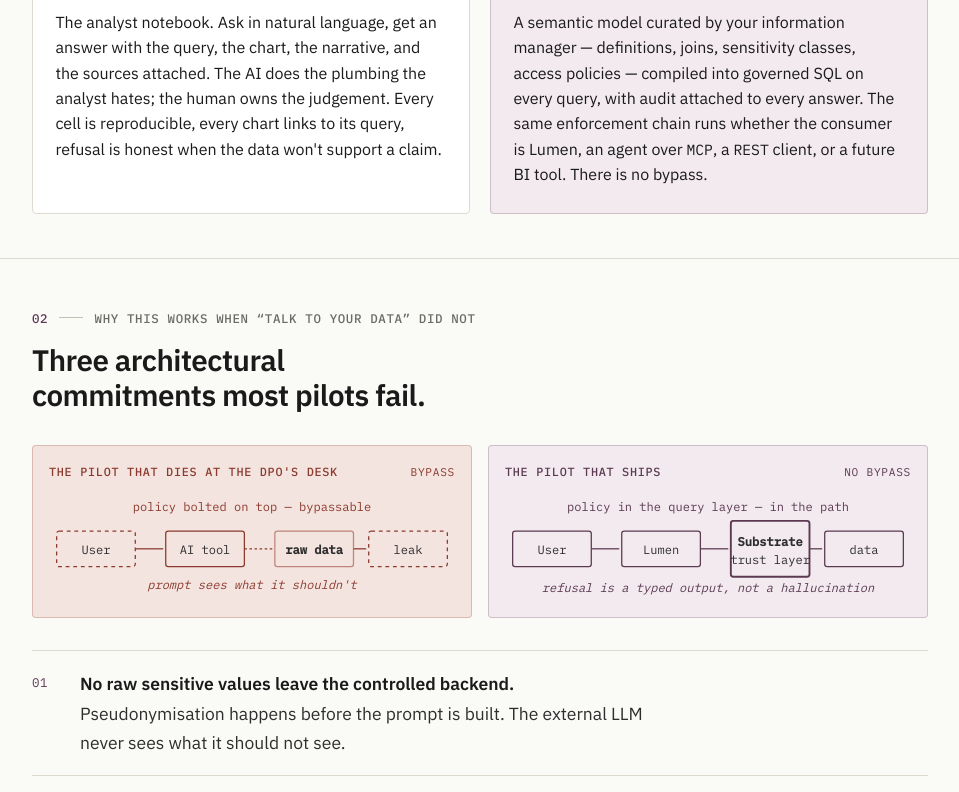
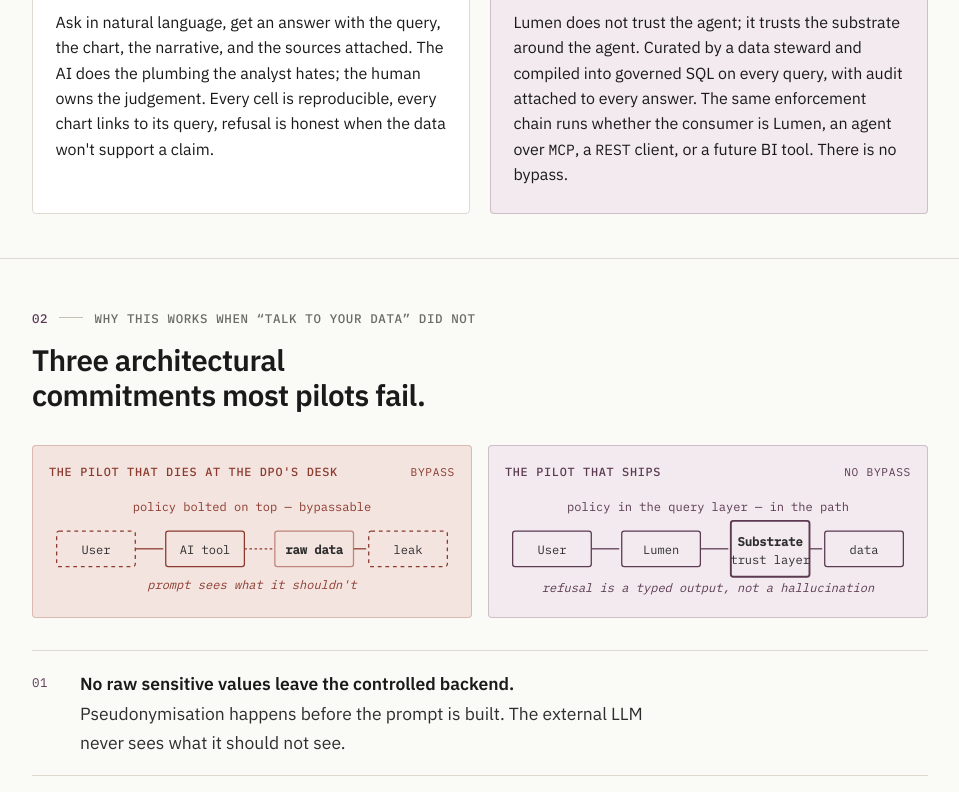
Before and after one commit to LukV/lumen-analytics.com, a plain HTML site: page index.html in a window 1280 px wide. Shown: the part 1147-1939 px from the top of the page, without its empty margins (160-1119 px from the left). Drawn offline with Linux system fonts and the light colour scheme.

Commit message:
change trust layer paragraph

```diff
--- a/index.html
+++ b/index.html
@@ -909,14 +909,14 @@
           <p class="product-head">The surface</p>
           <span class="product-name">Lumen</span>
           <p>
-            The analyst notebook. Ask in natural language, get an answer with the query, the chart, the narrative, and the sources attached. The AI does the plumbing the analyst hates; the human owns the judgement. Every cell is reproducible, every chart links to its query, refusal is honest when the data won't support a claim.
+            Ask in natural language, get an answer with the query, the chart, the narrative, and the sources attached. The AI does the plumbing the analyst hates; the human owns the judgement. Every cell is reproducible, every chart links to its query, refusal is honest when the data won't support a claim.
           </p>
         </div>
         <div class="product-card accent">
           <p class="product-head">The trust layer</p>
           <span class="product-name">Substrate</span>
           <p>
-            A semantic model curated by your information manager &mdash; definitions, joins, sensitivity classes, access policies &mdash; compiled into governed SQL on every query, with audit attached to every answer. The same enforcement chain runs whether the consumer is Lumen, an agent over <span class="mono">MCP</span>, a <span class="mono">REST</span> client, or a future BI tool. There is no bypass.
+            Lumen does not trust the agent; it trusts the substrate around the agent. Curated by a data steward and compiled into governed SQL on every query, with audit attached to every answer. The same enforcement chain runs whether the consumer is Lumen, an agent over <span class="mono">MCP</span>, a <span class="mono">REST</span> client, or a future BI tool. There is no bypass.
           </p>
         </div>
       </div>
```
